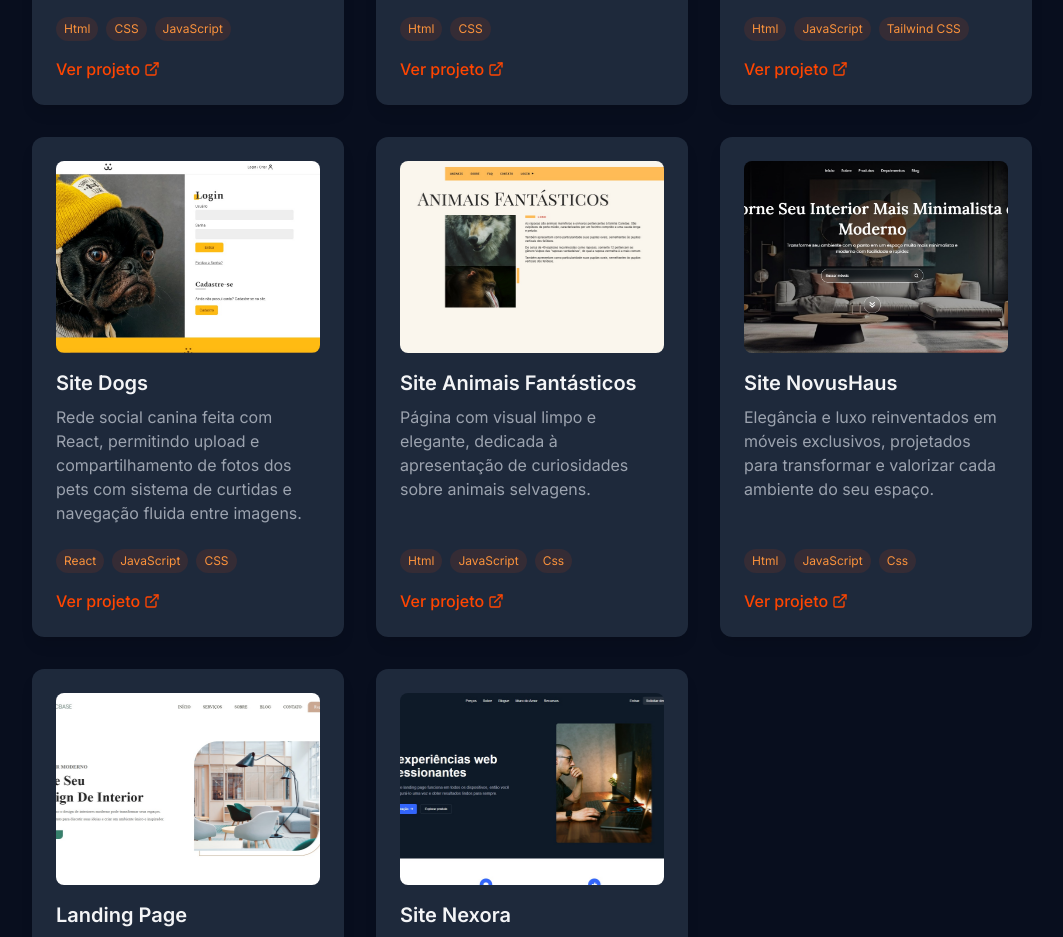
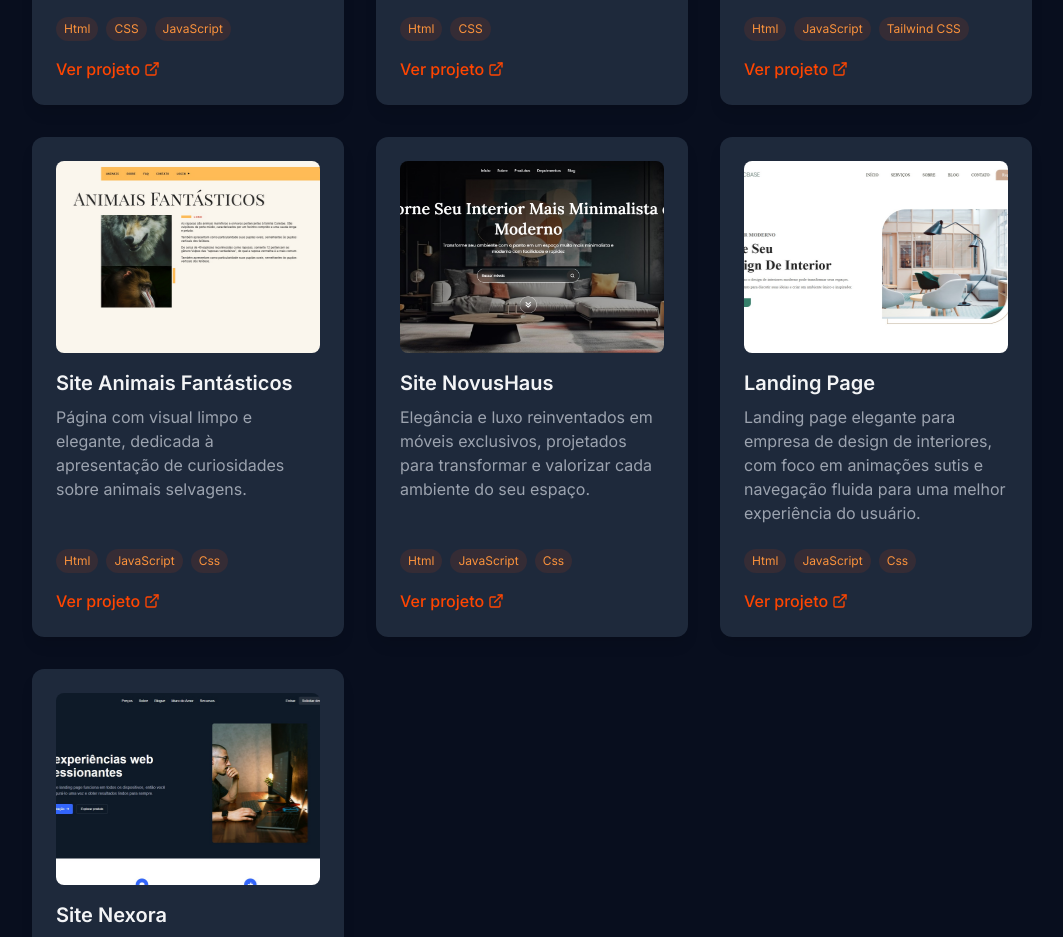
Before and after one commit to renan-dev-dev/Meu-Portfolio, a website: page index.html in a window 1280 px wide. Shown: the part 3700-4637 px from the top of the page, without its empty margins (108-1171 px from the left). Drawn offline with nearby package versions, Linux system fonts and the light colour scheme; animation ran at ten frames a second.

Commit message:
novos componentes

```diff
--- a/index.html
+++ b/index.html
@@ -412,35 +412,7 @@
               </a>
             </div>
 
-            <div class="card overflow-hidden group h-full flex flex-col">
-              <div class="relative overflow-hidden rounded-lg mb-4">
-                <img src="assets/dogs.jpg" alt="Site Dogs" class="w-full h-48 object-cover transition-transform duration-500 group-hover:scale-110">
-                <div class="absolute inset-0 bg-primary-500/20 opacity-0 group-hover:opacity-100 transition-opacity duration-300 flex items-center justify-center">
-                  <a href="https://renan-dev-dev.github.io/Dogs/" target="_blank" rel="noopener noreferrer" class="bg-background-dark p-2 rounded-full opacity-0 group-hover:opacity-100 transform translate-y-4 group-hover:translate-y-0 transition-all duration-300">
-                    <i data-lucide="external-link" class="w-5 h-5 text-white"></i>
-                  </a>
-                </div>
-              </div>
 
-              <h3 class="text-xl font-semibold mb-2 group-hover:text-primary-500 transition-colors">
-                Site Dogs
-              </h3>
-
-              <p class="text-gray-400 mb-4 flex-grow">
-                Rede social canina feita com React, permitindo upload e compartilhamento de fotos dos pets com sistema de curtidas e navegação fluida entre imagens.
-              </p>
-
-              <div class="flex flex-wrap gap-2 mt-2">
-                <span class="text-xs px-2 py-1 rounded-full bg-primary-500/10 text-primary-400">React</span>
-                <span class="text-xs px-2 py-1 rounded-full bg-primary-500/10 text-primary-400">JavaScript</span>
-
-                <span class="text-xs px-2 py-1 rounded-full bg-primary-500/10 text-primary-400">CSS</span>
-              </div>
-
-              <a href="https://renan-dev-dev.github.io/Dogs/" target="_blank" rel="noopener noreferrer" class="mt-4 inline-flex items-center text-primary-500 hover:text-primary-400 font-medium transition-colors">
-                Ver projeto <i data-lucide="external-link" class="w-4 h-4 ml-1"></i>
-              </a>
-            </div>
 
             <div class="card overflow-hidden group h-full flex flex-col">
               <div class="relative overflow-hidden rounded-lg mb-4">
```
